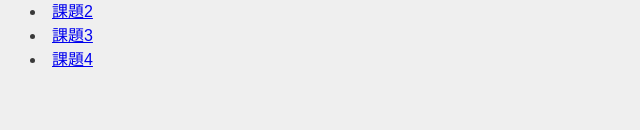
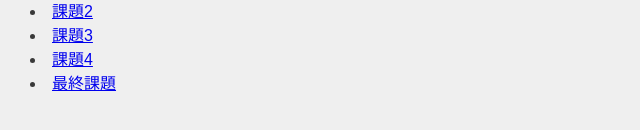
Before and after one commit to KohakuKomatsu/xbp, a plain HTML site: page de34/index.html in a window 1280 px wide. Shown: the part 254-384 px from the top of the page, without its empty margins (0-640 px from the left). Drawn offline with Linux system fonts and the light colour scheme.

Commit message:
202201791

```diff
--- a/de34/index.html
+++ b/de34/index.html
@@ -16,6 +16,7 @@
     <li><a href="./2.html"target="_blank">課題2</a></li>
     <li><a href="./3.html"target="_blank">課題3</a></li>
     <li><a href="./4.html"target="_blank">課題4</a></li>
+    <li><a href="https://salmonmask.github.io/xbp/de34/6.html"target="_blank">最終課題</a></li>
 
 
 
```
